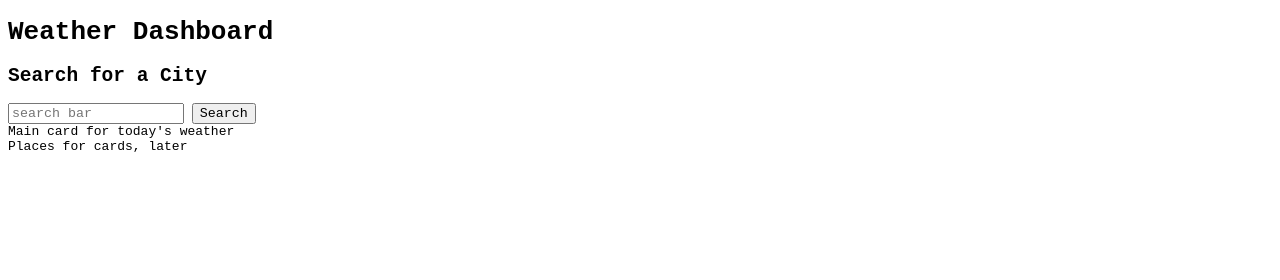
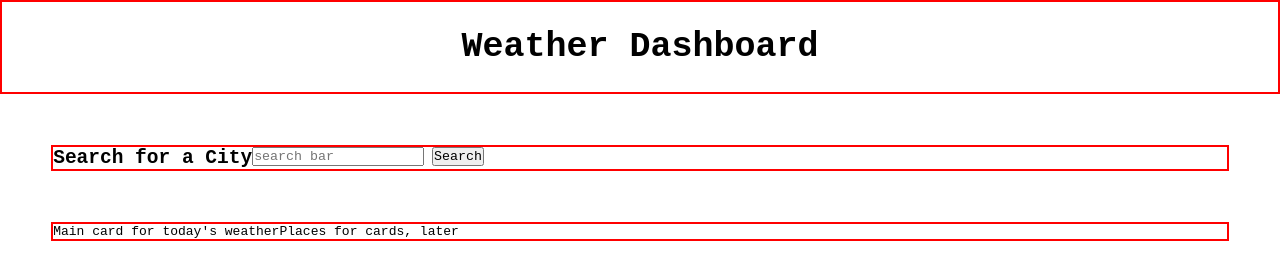
Before and after one commit to gonz951/weather-dashboard-dir, a plain HTML site: page index.html in a window 1280 px wide. Drawn offline with Linux system fonts and the light colour scheme.

Commit message:
added css to aside, main, and header; changed around the setup of elements in html

```diff
--- a/assets/css/style.css
+++ b/assets/css/style.css
@@ -1,3 +1,29 @@
 * {
     font-family: monospace;
+    margin: 0;
+    padding: 0;
 }
+
+header {
+    text-align: center;
+    padding: 25px;
+    border: 2px red solid;
+    h1 {
+        font-size: 35px;
+    }
+}
+
+aside {
+    display: flex;
+    flex-direction: row;
+    margin: 4%;
+    border: 2px red solid;
+}
+
+main {
+    display: flex;
+    flex-direction: row;
+    margin: 4%;
+    border: 2px red solid;
+
+}
--- a/index.html
+++ b/index.html
@@ -13,11 +13,13 @@
         </header>
         <aside>
             <h2>Search for a City</h2>
-            <input
-                type="text"
-                placeholder="search bar"
-                />
-                <button>Search</button>
+            <section>
+                <input
+                    type="text"
+                    placeholder="search bar"
+                    />
+                    <button>Search</button>
+            </section>
         </aside>
         <main>
             <section>Main card for today's weather</section>
```
